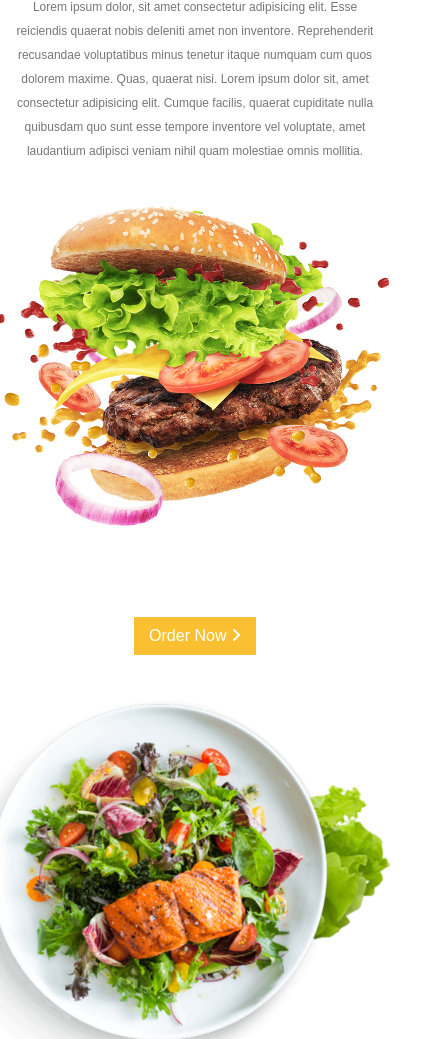
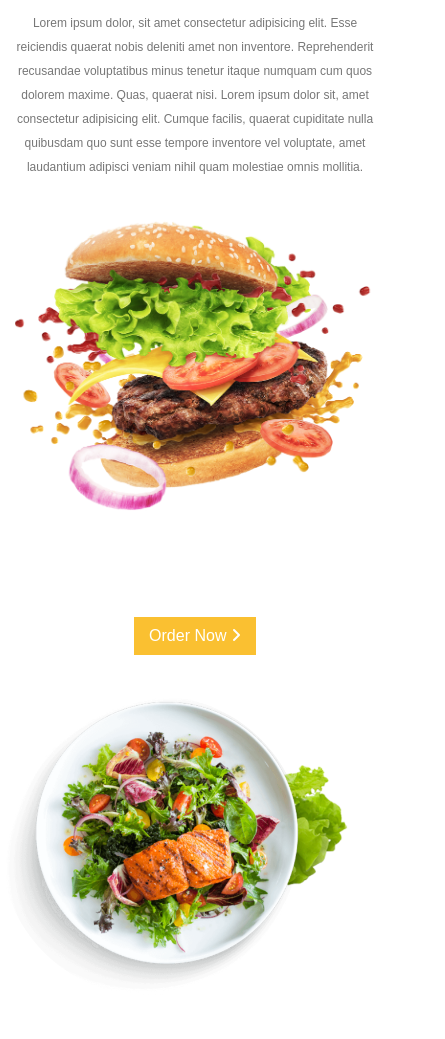
Before and after one commit to Safeya-Yasien/Fresh_Food, a plain HTML site: page index.html in a window 390 px wide. Shown: the part 349-1388 px from the top of the page, 445 px wide, since content can reach past the window. Drawn offline with Linux system fonts and the light colour scheme; a web font is replaced by a local one.

Commit message:
phone view

```diff
--- a/css/style.css
+++ b/css/style.css
@@ -237,7 +237,7 @@ header .icons i:hover {
 
 @media (max-width: 767px) {
   .home .image img {
-    width: 400px;
+    width: 100%;
   }
 }
 
@@ -295,8 +295,8 @@ header .icons i:hover {
 }
 
 @media (max-width: 767px) {
-  .home .image img {
-    width: 400px;
+  .about .image img {
+    width: 100%;
   }
 }
 
```
